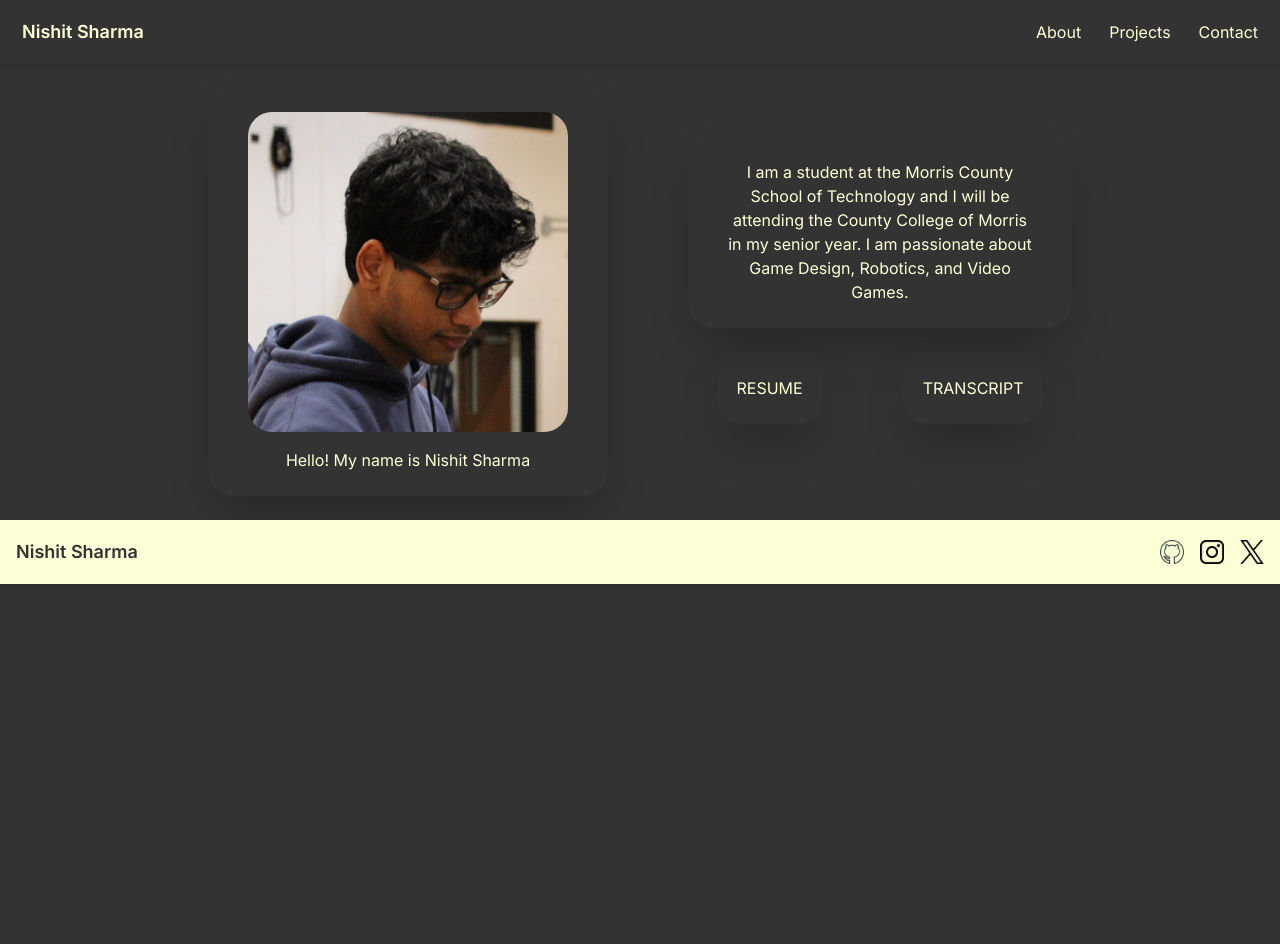
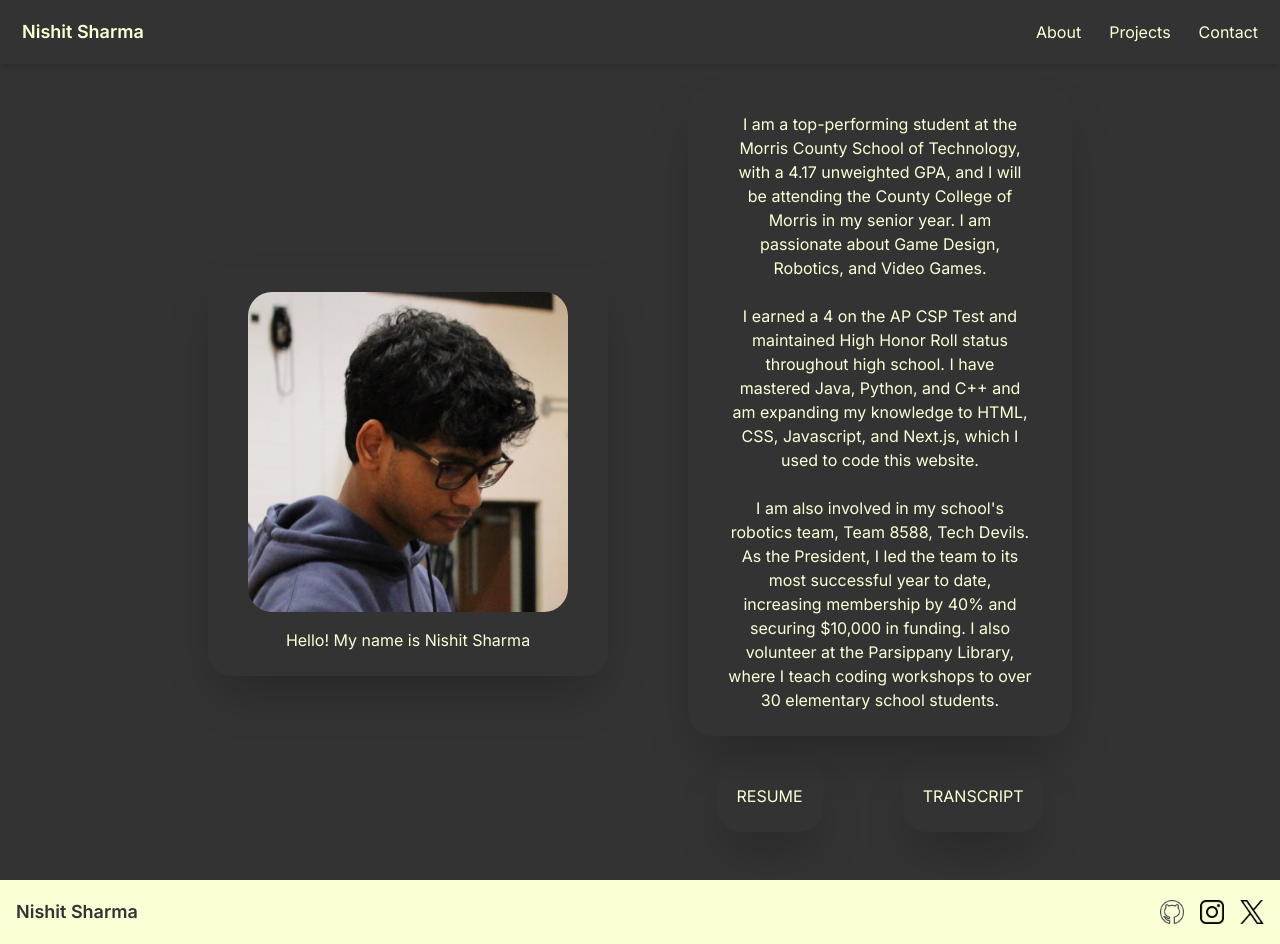
Before and after one commit to Nishit-Sharma/portfolio, a Next.js app: page / in a window 1280 px wide. Before the commit the page ends 800 px from the top, so only its background shows below. Built offline with nearby package versions, Linux system fonts and the light colour scheme.

Commit message:
Done for the day

```diff
--- a/src/app/components/summary.js
+++ b/src/app/components/summary.js
@@ -33,7 +33,17 @@ export default function summary() {
     function Summary() {
         return (
             <div className="container rounded-3xl mx-10 px-10 py-6 bg-jet text-center shadow-2xl hover:scale-105 duration-500 w-96">
-                <h1>I am a student at the Morris County School of Technology and I will be attending the County College of Morris in my senior year. I am passionate about Game Design, Robotics, and Video Games.</h1>
+                <h1
+                    >I am a top-performing student at the Morris County School of Technology, with a 4.17 unweighted GPA, and I will be attending the County College of Morris in my senior year. I am passionate about Game Design, Robotics, and Video Games.
+                </h1>
+                <br></br>
+                <h1>
+                    I earned a 4 on the AP CSP Test and maintained High Honor Roll status throughout high school. I have mastered Java, Python, and C++ and am expanding my knowledge to HTML, CSS, Javascript, and Next.js, which I used to code this website.
+                </h1>
+                <br></br>
+                <h1>
+                    I am also involved in my school's robotics team, Team 8588, Tech Devils. As the President, I led the team to its most successful year to date, increasing membership by 40% and securing $10,000 in funding. I also volunteer at the Parsippany Library, where I teach coding workshops to over 30 elementary school students.
+                </h1>
             </div>
         );
     }
@@ -70,11 +80,11 @@ export default function summary() {
                     </div>
                     <h1 className="pt-4">Hello! My name is Nishit Sharma</h1>
                 </div>
-                <div className="justify-center items-center content-center">
+                <div className="justify-center items-center content-center flex-col">
                     {resumeClick ? <Resume/>
                         : transcriptClick ? <Transcript/>
                             : <Summary/>}
-                    <div className="container mx-10 py-6 bg-jet text-center w-96 flex flex-row items-center justify-center">
+                    <div className="container mx-auto py-6 bg-jet text-center w-96 flex flex-row items-center justify-center content-center">
                         <button className="container rounded-3xl mx-10 px-5 py-6 bg-jet text-center shadow-2xl hover:scale-105 duration-500 w-auto" onClick={handleResumeClick}>RESUME</button>
                         <button className="container rounded-3xl mx-10 px-5 py-6 bg-jet text-center shadow-2xl hover:scale-105 duration-500 w-auto" onClick={handleTranscriptClick}>TRANSCRIPT</button>
                     </div>
```
